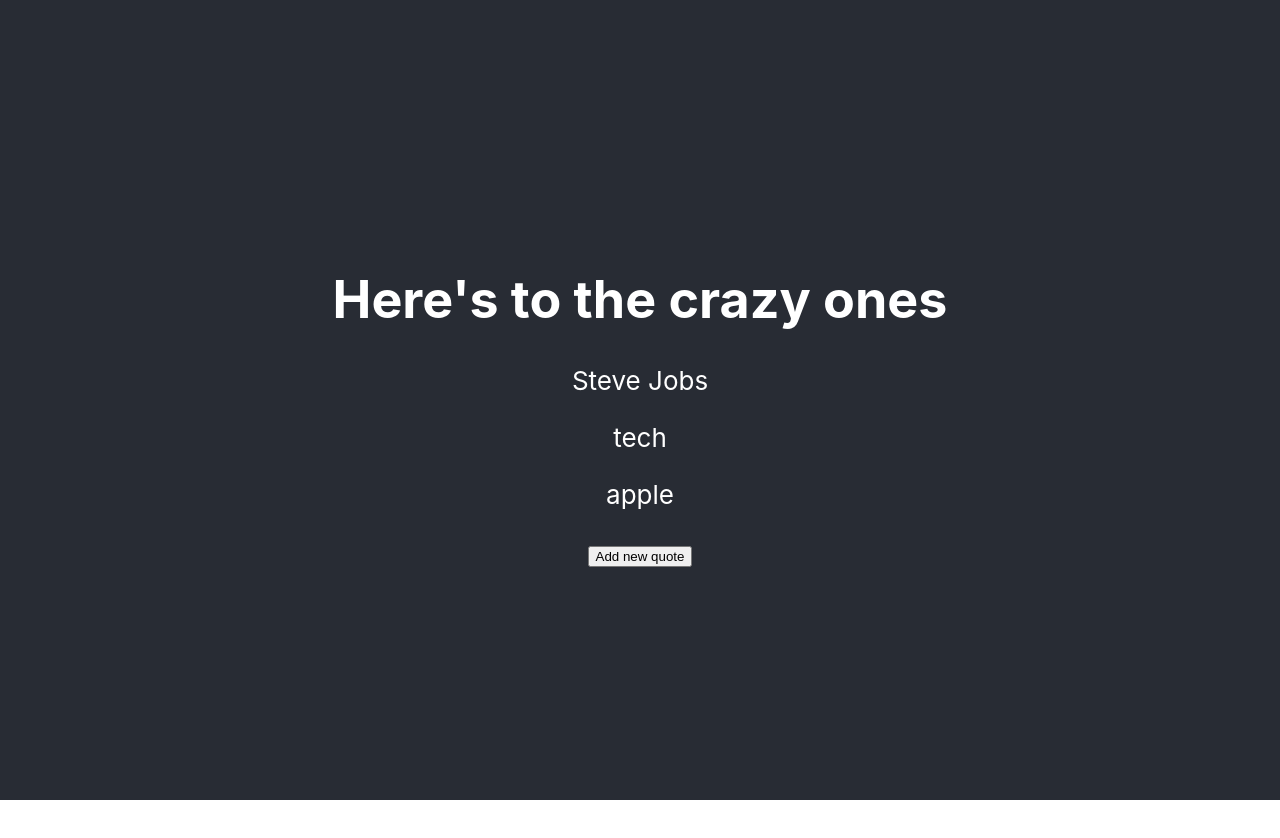
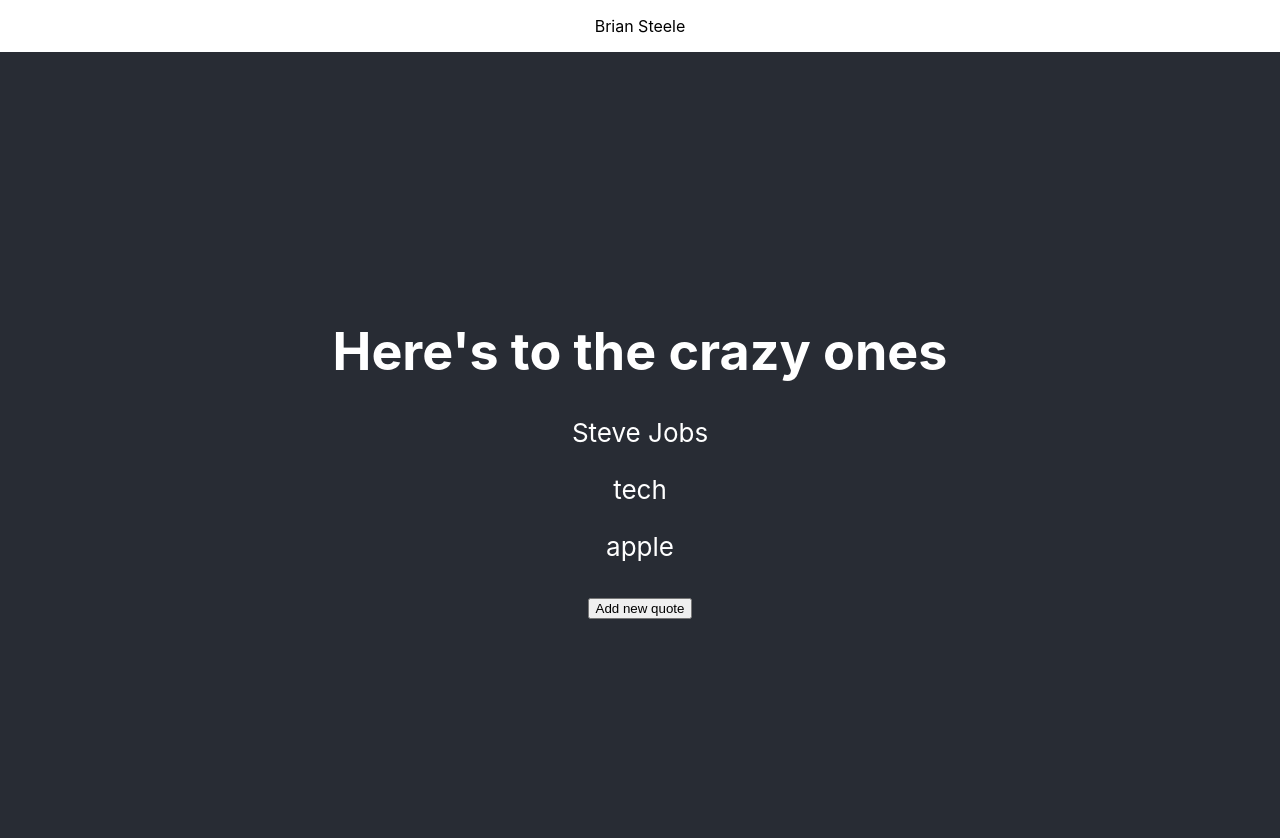
Before and after one commit to brsteele/quotes, a React (Create React App) app: page /quote-view in a window 1280 px wide. Shown: the top 838 px of the page. Before the commit the page ends 800 px from the top, so only its background shows below. Built offline with nearby package versions, Linux system fonts and the light colour scheme.

Commit message:
Finish adding header

```diff
--- a/src/App.tsx
+++ b/src/App.tsx
@@ -3,6 +3,7 @@ import React, { Component } from 'react';
 import './App.css';
 import Button from './components/Button';
 import logo from './logo.svg';
+import HeaderView from './views/HeaderView';
 import NewQuote from './views/NewQuote';
 import QuoteView from './views/QuoteView';
 
@@ -46,9 +47,11 @@ class App extends Component<{}, IState> {
   }
 
   public render() {
+    const userName = this.state.user.loggedIn ? this.state.user.name : '';
     const firstQuote = !this.state.quotes.length ? true : false;
     return (
       <div className="App">
+        <HeaderView name={userName} loggedIn={this.state.user.loggedIn} />
         <header className="App-header">
           {this.state.loading ? (
             <div>Loading...</div>
```
